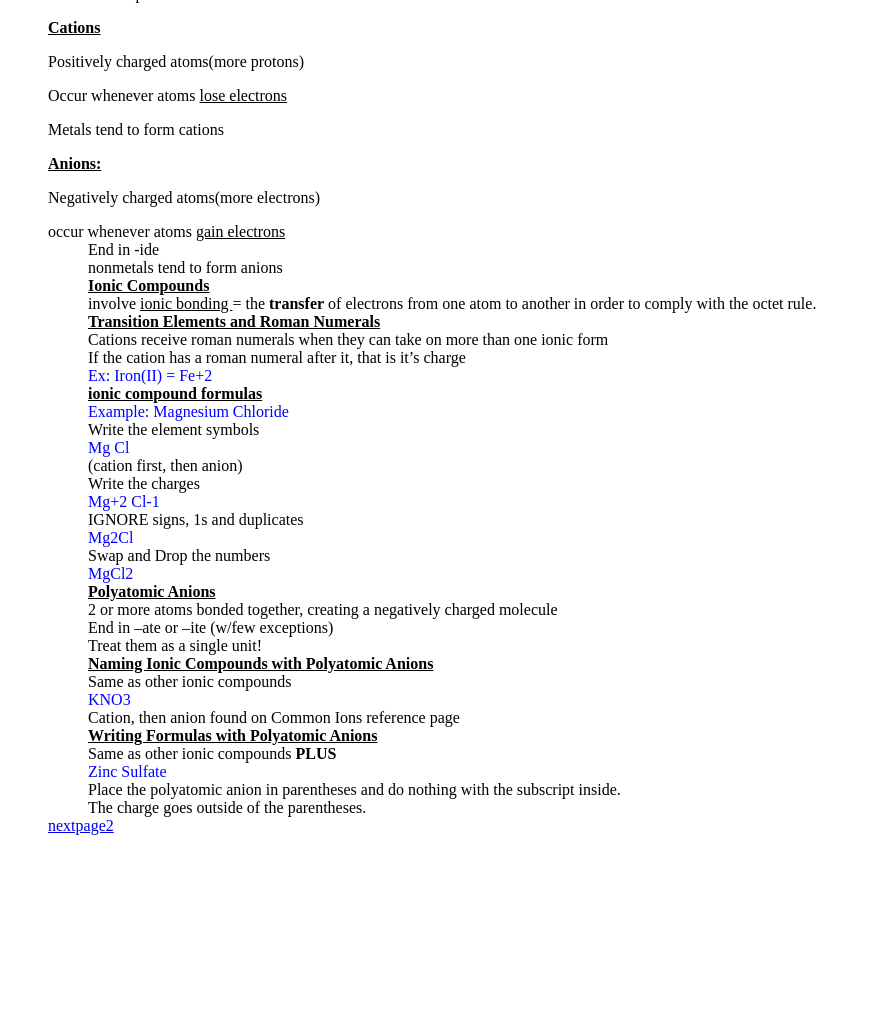
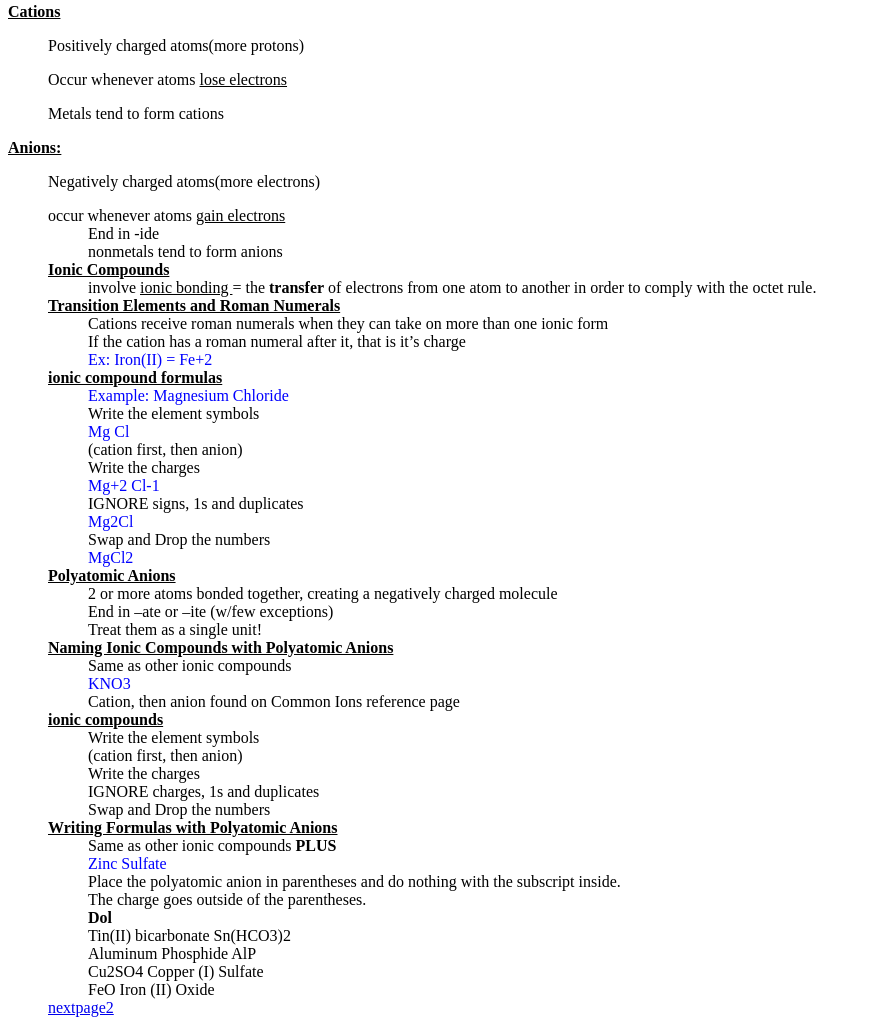
Before and after one commit to AdenBornschein2/politics-and-Chemistry, a plain HTML site: page nextpage.html in a window 1280 px wide. Shown: the part 215-1248 px from the top of the page, without its empty margins (0-871 px from the left). Before the commit the page ends 1066 px from the top, so only its background shows below. Drawn offline with Linux system fonts and the light colour scheme.

Commit message:
Update nextpage.html

```diff
--- a/nextpage.html
+++ b/nextpage.html
@@ -13,44 +13,62 @@
   <a href="why.html">why</a>
   <a href="chem.html">chem</a>
 </div>
-<ul><u><b>Ion</b></u></ul>
+<u><b>Ion</b></u>
 <ul>an atom with a charge </ul>
 <ul>the number of protons in unequal to the number of electrons </ul>
 <ul>example negitive electron 2 protons 3 electrons</ul>
 <ul>Postive ion 3 protons 2 electrons</ul>
-<u><ul><b> Cations </u></ul></b>
+<u><b> Cations </u></b>
 		<ul>Positively charged atoms(more protons)</ul>
 		<ul>Occur whenever atoms <u>lose electrons</u></ul>
     <ul>Metals tend to form cations</ul>
-<ul><b><u>Anions:</u></ul></b>
+<b><u>Anions:</u></b>
     <ul>Negatively charged atoms(more electrons)</ul>
     <ul>occur whenever atoms <u>gain electrons</u>
     <ul>End in -ide</ul>
     <ul> nonmetals tend to form anions</ul>
-	    <ul><u><b>Ionic Compounds</b></u></ul>
+	   <u><b>Ionic Compounds</b></u>
 <ul>involve <u> ionic bonding </u> = the <b>transfer</b> of electrons from  one atom to another in order to comply with the octet rule.</ul>
-	    <ul><b><u>Transition Elements and Roman Numerals </ul></b></u>
+	    <b><u>Transition Elements and Roman Numerals </b></u>
 	    <ul>Cations receive roman numerals when they can take on more than one ionic form</ul>
 	    <ul>If the cation has a roman numeral after it, that is it’s charge</ul>
 	    <ul style="color:#0000FF;">Ex: Iron(II) =  Fe+2 </ul>
-	    <ul><u><b>ionic compound formulas</ul></b></u>
+	    <u><b>ionic compound formulas</b></u>
 	    <ul style="color:#0000FF;">Example: Magnesium Chloride</ul>
 	    <ul>Write the element symbols</ul><ul style="color:#0000FF;">Mg Cl</ul>
 	    <ul>(cation first, then anion)</ul>
 	    <ul>Write the charges</ul> <ul style="color:#0000FF;">Mg+2 Cl-1</ul>
 		<ul>IGNORE signs, 1s and duplicates</ul><ul style="color:#0000FF;">Mg2Cl</ul>
 		<ul>Swap and Drop the numbers</ul><ul style="color:#0000FF;">MgCl2</ul>
-	    <ul><u><b>Polyatomic Anions</b></u></ul>
+	   <u><b>Polyatomic Anions</b></u>
 	    <ul>2 or more atoms bonded together, creating a negatively charged molecule</ul>
 	    <ul>End in –ate or –ite (w/few exceptions)</ul>
 	    <ul>Treat them as a single unit!</ul>
-	    <ul><u><b>Naming Ionic Compounds with Polyatomic Anions</b></u></ul>
+	    <u><b>Naming Ionic Compounds with Polyatomic Anions</b></u>
 	    <ul>Same as other ionic compounds</ul> <ul style="color:#0000FF;">KNO3</ul>
 	    <ul>Cation, then anion found on Common Ions reference page</ul>
-	    <ul><u><b>Writing Formulas with Polyatomic Anions</b></u></ul>
+	    <u><b>ionic compounds</b></u>
+	    <ul>Write the element symbols	</ul>
+	    <ul> (cation first, then anion)</ul>
+	    <ul> Write the charges	</ul>
+	    <ul> IGNORE charges, 1s and duplicates</ul>
+	    <ul> Swap and Drop the numbers</ul>
+	    <u><b>Writing Formulas with Polyatomic Anions</b></u>
 	    <ul>Same as other ionic compounds <b>PLUS</b></ul><ul style="color:#0000FF;">Zinc Sulfate</ul>
 	    <ul>Place the polyatomic anion in parentheses and do nothing with the subscript inside.</ul>
 	    <ul>The charge goes outside of the parentheses.</ul>
+	    <ul><b>Dol</b></ul>
+	    <ul>Tin(II) bicarbonate Sn(HCO3)2</ul>
+	    <ul>Aluminum Phosphide AlP</ul>
+	    <ul>Cu2SO4 Copper (I) Sulfate</ul>
+	    <ul>FeO Iron (II) Oxide </ul>
+
+
+
+
+
+
+
 
 
 
```
